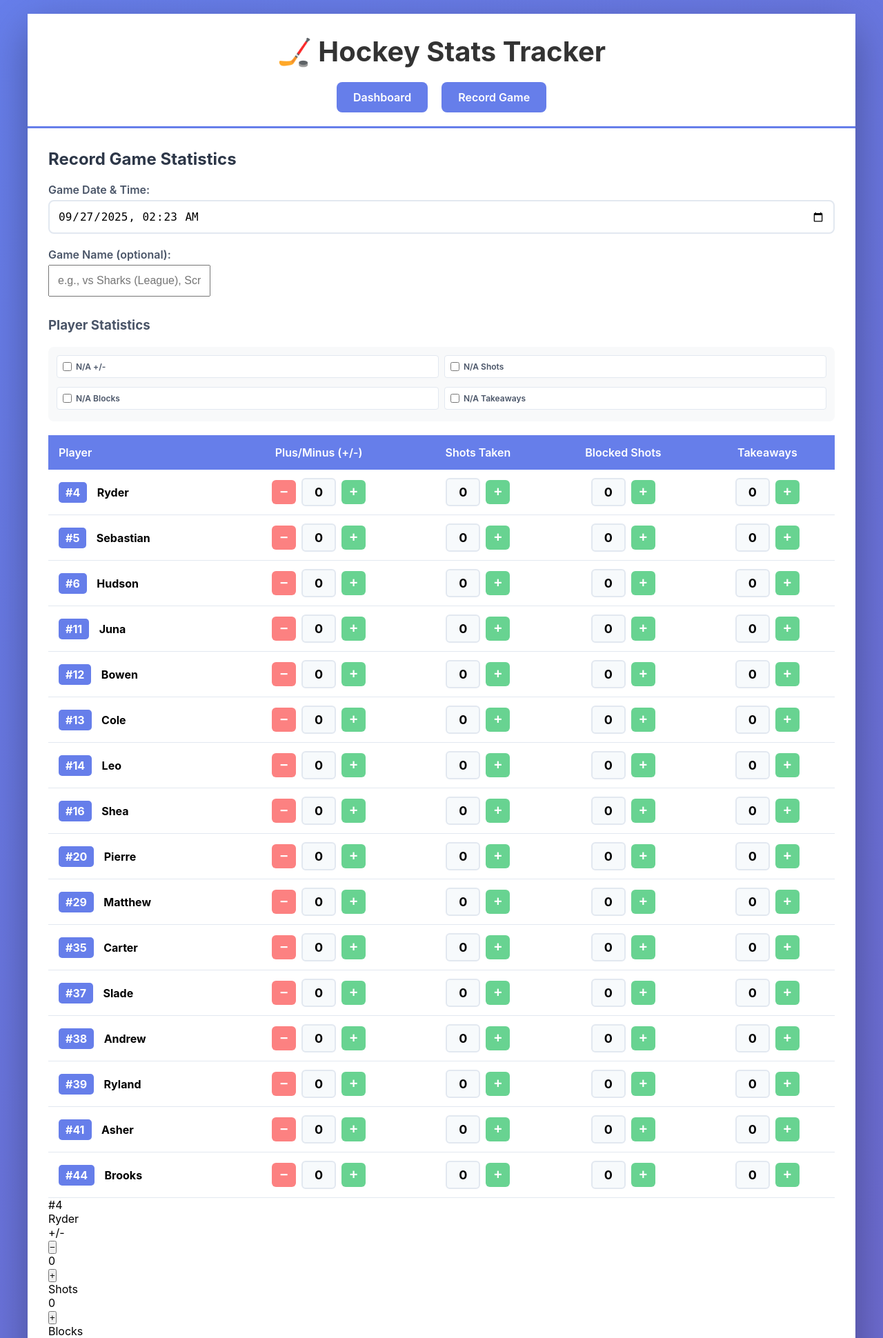
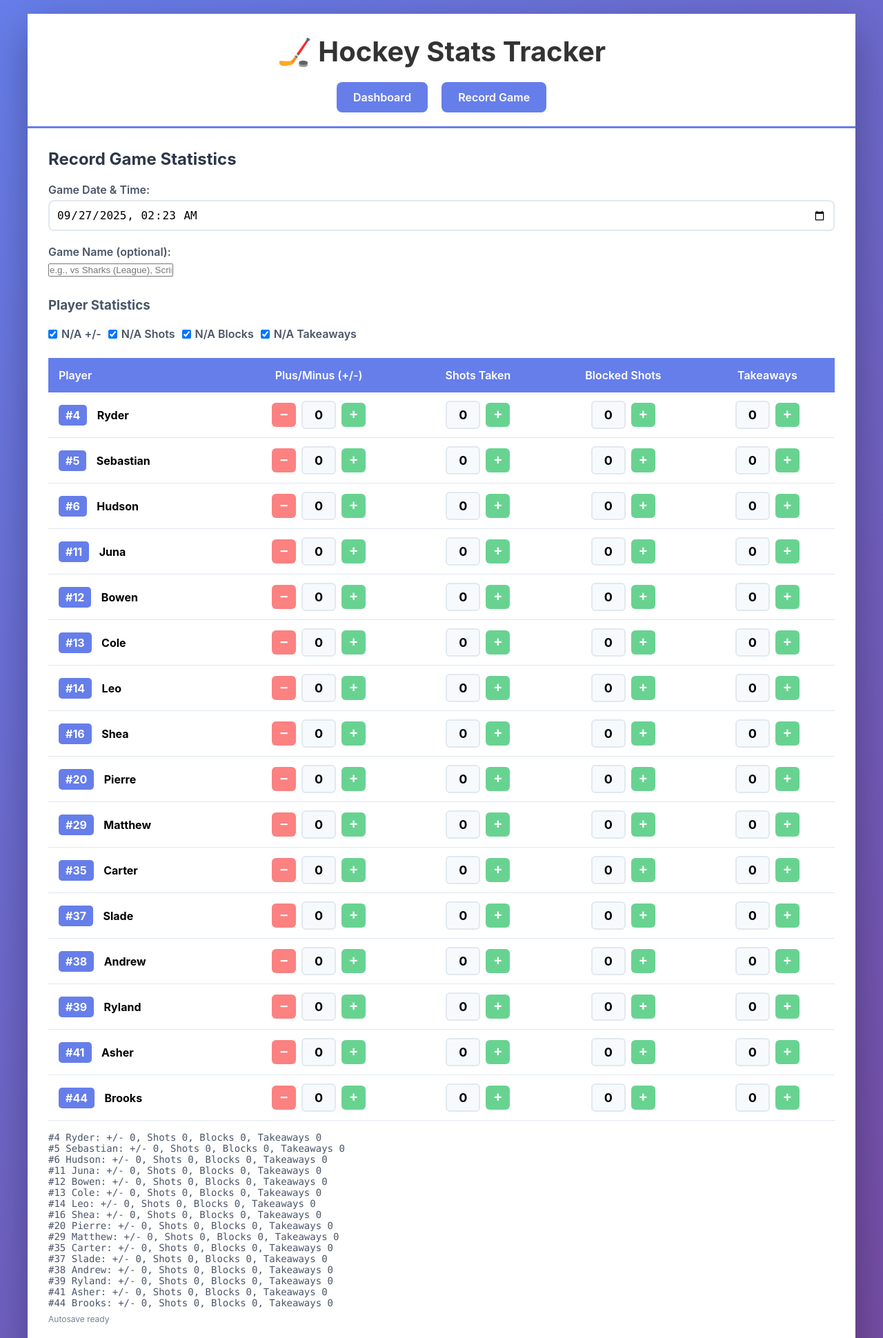
Before and after one commit to wfrancis/hockey, a Flask app: page /record_game in a window 1280 px wide. Shown: the top 1940 px of the page at 69% size. Run offline with Flask 3, Linux system fonts and the light colour scheme.

Commit message:
init commit

```diff
--- a/templates/record_game.html
+++ b/templates/record_game.html
@@ -340,8 +398,6 @@
     .container {
       padding: 0 16px !important;
     }
-      margin: 16px 0 8px !important;
-    }
 
     .form-group input {
       font-size: 16px; /* Prevent zoom on iOS */
@@ -421,10 +477,10 @@
 
     <h3 style="color: #4a5568; margin: 30px 0 20px;">Player Statistics</h3>
     <div class="stat-toggles" aria-label="Enable/disable stats for this game">
-        <label><input type="checkbox" id="na_plus_minus"> N/A +/-</label>
-        <label><input type="checkbox" id="na_shots_taken"> N/A Shots</label>
-        <label><input type="checkbox" id="na_blocked_shots"> N/A Blocks</label>
-        <label><input type="checkbox" id="na_takeaways"> N/A Takeaways</label>
+        <label><input type="checkbox" id="na_plus_minus" checked> N/A +/-</label>
+        <label><input type="checkbox" id="na_shots_taken" checked> N/A Shots</label>
+        <label><input type="checkbox" id="na_blocked_shots" checked> N/A Blocks</label>
+        <label><input type="checkbox" id="na_takeaways" checked> N/A Takeaways</label>
     </div>
 
     <!-- Desktop Table Layout -->
@@ -488,39 +544,42 @@
 
             <div class="mobile-stats">
                 <!-- Plus/Minus -->
-                <div class="mobile-stat">
-                    <div class="mobile-stat-label">+/-</div>
+                <div class="mobile-stat-label">+/-</div>
+                <div class="mobile-stat full-bleed" data-player-index="{{ loop.index0 }}" data-stat="plus_minus">
                     <div class="mobile-stat-controls">
-                        <button type="button" class="mobile-btn minus" onclick="updateStat({{ loop.index0 }}, 'plus_minus', -1)">−</button>
+                        <button type="button" class="mobile-btn minus" aria-label="Decrease +/-" onclick="updateStat({{ loop.index0 }}, 'plus_minus', -1)">−</button>
                         <div class="mobile-stat-display" id="plus_minus_mobile_{{ loop.index0 }}">0</div>
-                        <button type="button" class="mobile-btn plus" onclick="updateStat({{ loop.index0 }}, 'plus_minus', 1)">+</button>
+                        <button type="button" class="mobile-btn plus" aria-label="Increase +/-" onclick="updateStat({{ loop.index0 }}, 'plus_minus', 1)">+</button>
                     </div>
                 </div>
 
                 <!-- Shots -->
-                <div class="mobile-stat">
-                    <div class="mobile-stat-label">Shots</div>
+                <div class="mobile-stat-label">Shots</div>
+                <div class="mobile-stat full-bleed" data-player-index="{{ loop.index0 }}" data-stat="shots_taken" data-plus-only="true">
                     <div class="mobile-stat-controls">
+                        <button type="button" class="mobile-btn minus" aria-label="Remove Shot" onclick="updateStat({{ loop.index0 }}, 'shots_taken', -1)">−</button>
                         <div class="mobile-stat-display" id="shots_taken_mobile_{{ loop.index0 }}">0</div>
-                        <button type="button" class="mobile-btn plus" onclick="updateStat({{ loop.index0 }}, 'shots_taken', 1)">+</button>
+                        <button type="button" class="mobile-btn plus" aria-label="Add Shot" onclick="updateStat({{ loop.index0 }}, 'shots_taken', 1)">+</button>
                     </div>
                 </div>
 
                 <!-- Blocks -->
-                <div class="mobile-stat">
-                    <div class="mobile-stat-label">Blocks</div>
+                <div class="mobile-stat-label">Blocks</div>
+                <div class="mobile-stat full-bleed" data-player-index="{{ loop.index0 }}" data-stat="blocked_shots" data-plus-only="true">
                     <div class="mobile-stat-controls">
+                        <button type="button" class="mobile-btn minus" aria-label="Remove Block" onclick="updateStat({{ loop.index0 }}, 'blocked_shots', -1)">−</button>
                         <div class="mobile-stat-display" id="blocked_shots_mobile_{{ loop.index0 }}">0</div>
-                        <button type="button" class="mobile-btn plus" onclick="updateStat({{ loop.index0 }}, 'blocked_shots', 1)">+</button>
+                        <button type="button" class="mobile-btn plus" aria-label="Add Block" onclick="updateStat({{ loop.index0 }}, 'blocked_shots', 1)">+</button>
                     </div>
                 </div>
 
                 <!-- Takeaways -->
-                <div class="mobile-stat">
-                    <div class="mobile-stat-label">Takeaways</div>
+                <div class="mobile-stat-label">Takeaways</div>
+                <div class="mobile-stat full-bleed" data-player-index="{{ loop.index0 }}" data-stat="takeaways" data-plus-only="true">
                     <div class="mobile-stat-controls">
+                        <button type="button" class="mobile-btn minus" aria-label="Remove Takeaway" onclick="updateStat({{ loop.index0 }}, 'takeaways', -1)">−</button>
                         <div class="mobile-stat-display" id="takeaways_mobile_{{ loop.index0 }}">0</div>
-                        <button type="button" class="mobile-btn plus" onclick="updateStat({{ loop.index0 }}, 'takeaways', 1)">+</button>
+                        <button type="button" class="mobile-btn plus" aria-label="Add Takeaway" onclick="updateStat({{ loop.index0 }}, 'takeaways', 1)">+</button>
                     </div>
                 </div>
             </div>
@@ -569,11 +628,12 @@
 function buildPayload(isAutosave = false) {
     const gameDate = document.getElementById('game-date').value;
     const gameName = (document.getElementById('game-name').value || '').trim();
+    // Inverted logic: checked = enabled; unchecked = N/A (disabled)
     const na = {
-        plus_minus: document.getElementById('na_plus_minus')?.checked || false,
-        shots_taken: document.getElementById('na_shots_taken')?.checked || false,
-        blocked_shots: document.getElementById('na_blocked_shots')?.checked || false,
-        takeaways: document.getElementById('na_takeaways')?.checked || false,
+        plus_minus: !(document.getElementById('na_plus_minus')?.checked ?? true),
+        shots_taken: !(document.getElementById('na_shots_taken')?.checked ?? true),
+        blocked_shots: !(document.getElementById('na_blocked_shots')?.checked ?? true),
+        takeaways: !(document.getElementById('na_takeaways')?.checked ?? true),
     };
 
     const players = [];
@@ -797,12 +857,15 @@
         // Handle mobile layout
         const mobileDisplay = document.getElementById(`${statType}_mobile_${i}`);
         if (mobileDisplay) {
-            const mobileControls = mobileDisplay.parentElement; // .stat-controls-mobile
-            const mobileButtons = mobileControls.querySelectorAll('button.stat-btn-mobile');
+            const mobileControls = mobileDisplay.parentElement; // .mobile-stat-controls
+            const mobileCard = mobileControls.closest('.mobile-stat');
+            const mobileButtons = mobileControls.querySelectorAll('button.mobile-btn');
             if (isNA) {
                 mobileControls.classList.add('stat-disabled');
+                if (mobileCard) mobileCard.classList.add('stat-disabled');
             } else {
                 mobileControls.classList.remove('stat-disabled');
+                if (mobileCard) mobileCard.classList.remove('stat-disabled');
             }
             mobileButtons.forEach(btn => btn.disabled = isNA);
         }
@@ -812,7 +875,8 @@
 ['plus_minus','shots_taken','blocked_shots','takeaways'].forEach(stat => {
     const cb = document.getElementById(`na_${stat}`);
     if (cb) cb.addEventListener('change', (e) => {
-        disableStatColumn(stat, e.target.checked);
+        // unchecked => disabled (N/A)
+        disableStatColumn(stat, !e.target.checked);
         autosaveSchedule();
     });
 });
@@ -826,12 +890,12 @@
 
     const gameDate = document.getElementById('game-date').value;
 
-    // Respect N/A toggles by zeroing those stats for all players on submit
+    // Inverted logic: unchecked => N/A (disabled), zero these stats on submit
     const na = {
-        plus_minus: document.getElementById('na_plus_minus')?.checked || false,
-        shots_taken: document.getElementById('na_shots_taken')?.checked || false,
-        blocked_shots: document.getElementById('na_blocked_shots')?.checked || false,
-        takeaways: document.getElementById('na_takeaways')?.checked || false,
+        plus_minus: !(document.getElementById('na_plus_minus')?.checked ?? true),
+        shots_taken: !(document.getElementById('na_shots_taken')?.checked ?? true),
+        blocked_shots: !(document.getElementById('na_blocked_shots')?.checked ?? true),
+        takeaways: !(document.getElementById('na_takeaways')?.checked ?? true),
     };
 
     const players = [];
```
Also changed, not shown: other parts of templates/record_game.html (+59 -1 lines).
